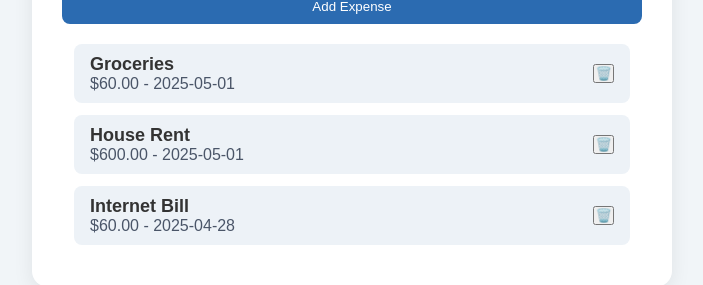
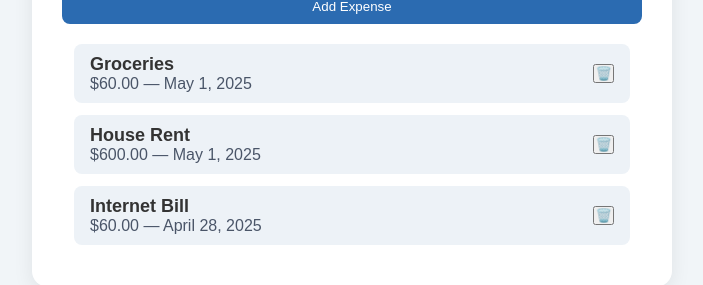
Before and after one commit to andrewteece/react-expense-tracker, a React (Vite) app: page / in a window 1280 px wide. Shown: the part 297-582 px from the top of the page, without its empty margins (288-991 px from the left). Built offline with nearby package versions, Linux system fonts and the light colour scheme.

Commit message:
update date as readable

```diff
--- a/src/components/ExpenseList.tsx
+++ b/src/components/ExpenseList.tsx
@@ -3,17 +3,28 @@ function ExpenseList(props) {
 
   return (
     <ul className='expense-list'>
-      {props.expenses.map((expense) => (
+      {props.expenses.map((expense) => {
+        const formattedDate = new Date(expense.date).toLocaleDateString(
+          'en-US',
+          {
+            year: 'numeric',
+            month: 'long',
+            day: 'numeric',
+          }
+        );
+
+        return (
           <li key={expense.id} className='expense-item'>
             <div>
               <h3>{expense.title}</h3>
               <p>
-              ${expense.amount.toFixed(2)} - {expense.date}
+                ${expense.amount.toFixed(2)} — {formattedDate}
               </p>
             </div>
             <button>🗑️</button>
           </li>
-      ))}
+        );
+      })}
     </ul>
   );
 }
```
Lines whose indentation alone changed are shown as unchanged.
